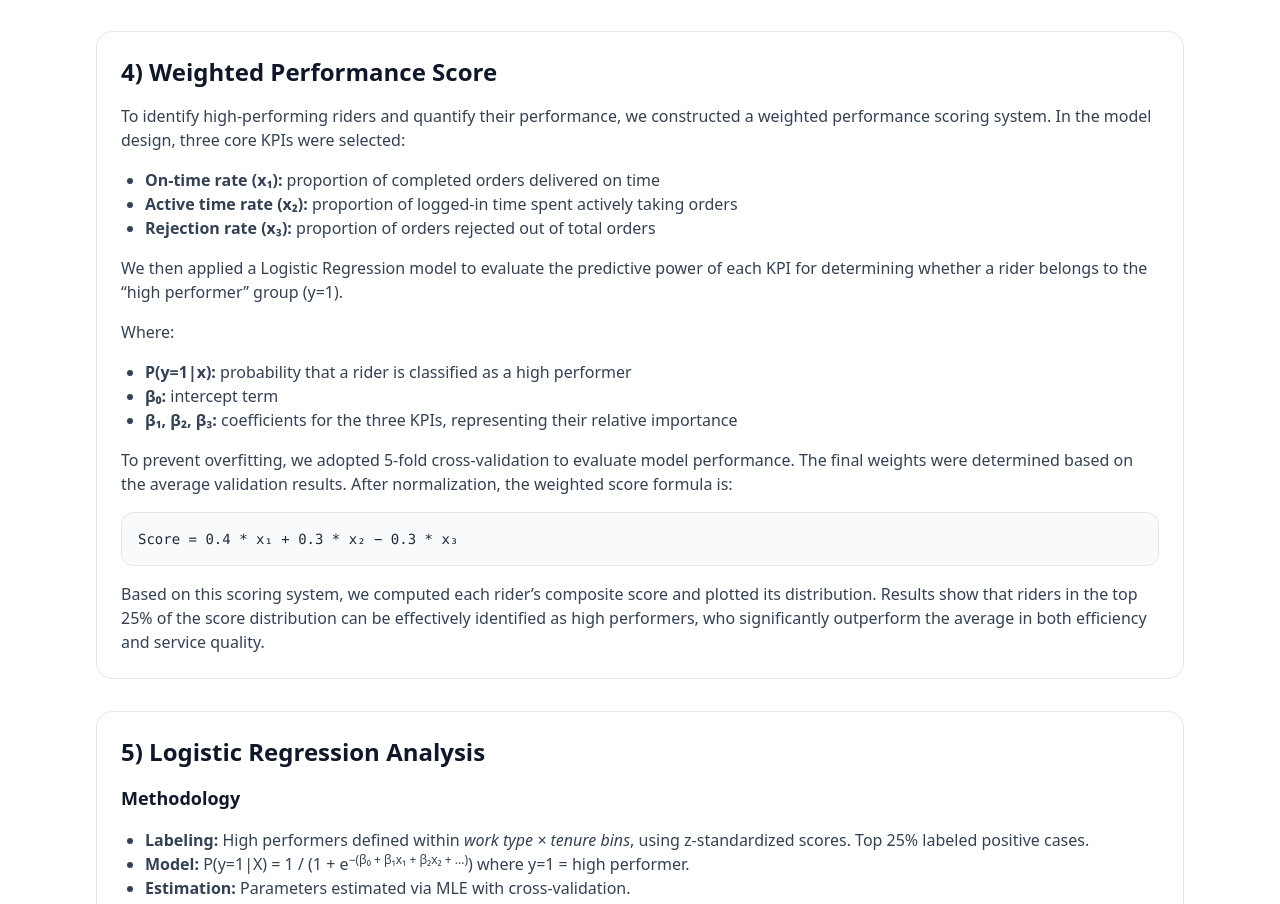
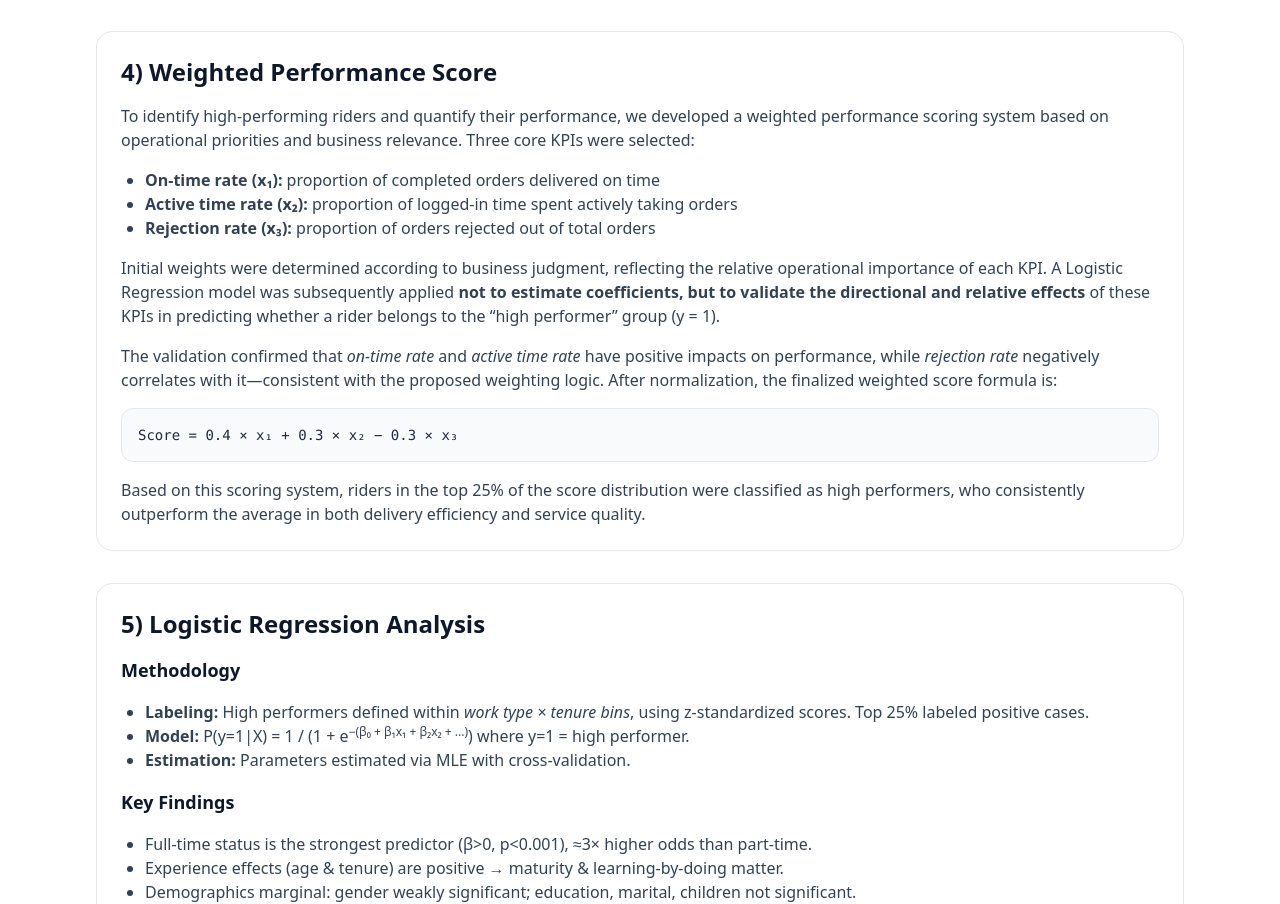
Before and after one commit to Ruifeng-T/ruifeng-site, a Next.js app: page /projects/meituan-optimization in a window 1280 px wide. Shown: the part 1459-2363 px from the top of the page. Built offline with nearby package versions, Linux system fonts and the light colour scheme.

Commit message:
Update meituan-optimization.tsx

```diff
--- a/pages/projects/meituan-optimization.tsx
+++ b/pages/projects/meituan-optimization.tsx
@@ -131,10 +131,11 @@ export default function MeituanOptimization() {
 {/* 4. Weighted Performance Score */}
 <section className="card space-y-4 mb-8">
   <h2 className="text-2xl font-semibold">4) Weighted Performance Score</h2>
+
   <p className="text-slate-700">
-            To identify high-performing riders and quantify their performance, we constructed a
-            weighted performance scoring system. In the model design, three core KPIs were selected:
+    To identify high-performing riders and quantify their performance, we developed a weighted performance scoring system based on operational priorities and business relevance. Three core KPIs were selected:
   </p>
+
   <ul className="list-disc pl-6 text-slate-700">
     <li><strong>On-time rate (x₁):</strong> proportion of completed orders delivered on time</li>
     <li><strong>Active time rate (x₂):</strong> proportion of logged-in time spent actively taking orders</li>
@@ -142,35 +143,25 @@ export default function MeituanOptimization() {
   </ul>
 
   <p className="text-slate-700">
-            We then applied a Logistic Regression model to evaluate the predictive power of each KPI
-            for determining whether a rider belongs to the “high performer” group (y=1).
+    Initial weights were determined according to business judgment, reflecting the relative operational importance of each KPI.
+    A Logistic Regression model was subsequently applied <strong>not to estimate coefficients, but to validate the directional and relative effects</strong> of these KPIs in predicting whether a rider belongs to the “high performer” group (y = 1).
   </p>
 
   <p className="text-slate-700">
-            Where:
-          </p>
-          <ul className="list-disc pl-6 text-slate-700">
-            <li><strong>P(y=1|x):</strong> probability that a rider is classified as a high performer</li>
-            <li><strong>β₀:</strong> intercept term</li>
-            <li><strong>β₁, β₂, β₃:</strong> coefficients for the three KPIs, representing their relative importance</li>
-          </ul>
-
-          <p className="text-slate-700">
-            To prevent overfitting, we adopted 5-fold cross-validation to evaluate model performance.
-            The final weights were determined based on the average validation results.
-            After normalization, the weighted score formula is:
+    The validation confirmed that <em>on-time rate</em> and <em>active time rate</em> have positive impacts on performance, while <em>rejection rate</em> negatively correlates with it—consistent with the proposed weighting logic.
+    After normalization, the finalized weighted score formula is:
   </p>
 
   <div className="rounded-xl bg-slate-50 border p-4 text-slate-800 text-sm font-mono">
-            Score = 0.4 * x₁ + 0.3 * x₂ − 0.3 * x₃
+    Score = 0.4 × x₁ + 0.3 × x₂ − 0.3 × x₃
   </div>
 
   <p className="text-slate-700">
-            Based on this scoring system, we computed each rider’s composite score and plotted its distribution.
-            Results show that riders in the top 25% of the score distribution can be effectively identified as
-            high performers, who significantly outperform the average in both efficiency and service quality.
+    Based on this scoring system, riders in the top 25% of the score distribution were classified as high performers,
+    who consistently outperform the average in both delivery efficiency and service quality.
   </p>
 </section>
+
     {/* 5. Logistic Regression Analysis */}
         <section className="card space-y-4 mb-8">
           <h2 className="text-2xl font-semibold">5) Logistic Regression Analysis</h2>
```
Lines whose indentation alone changed are shown as unchanged.
